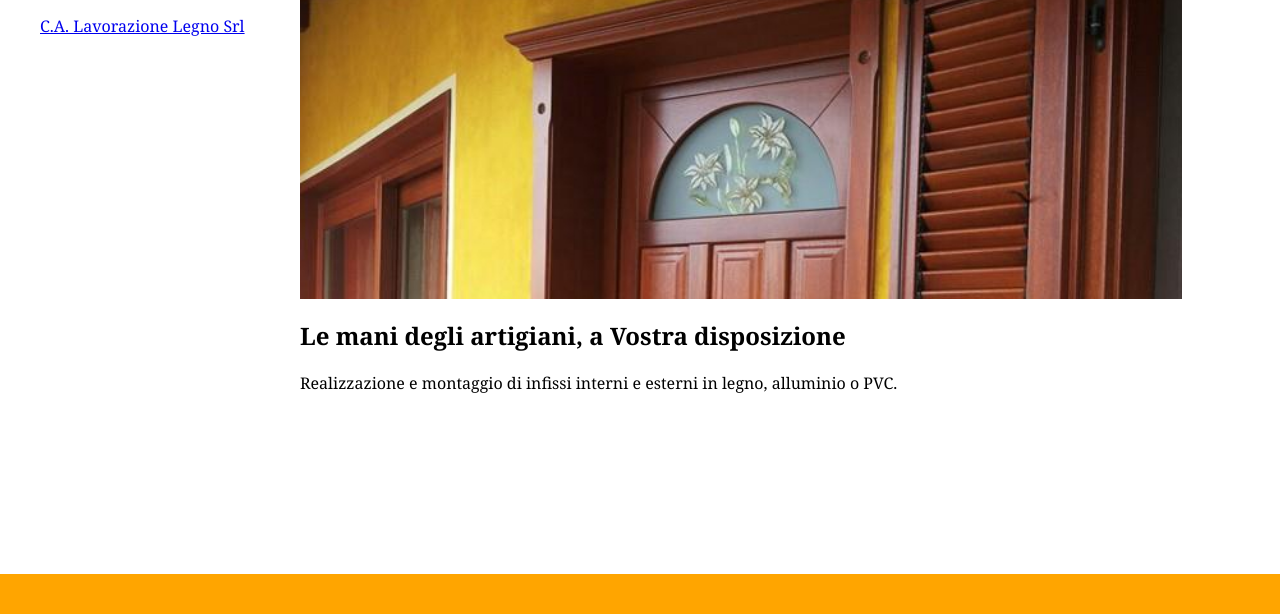
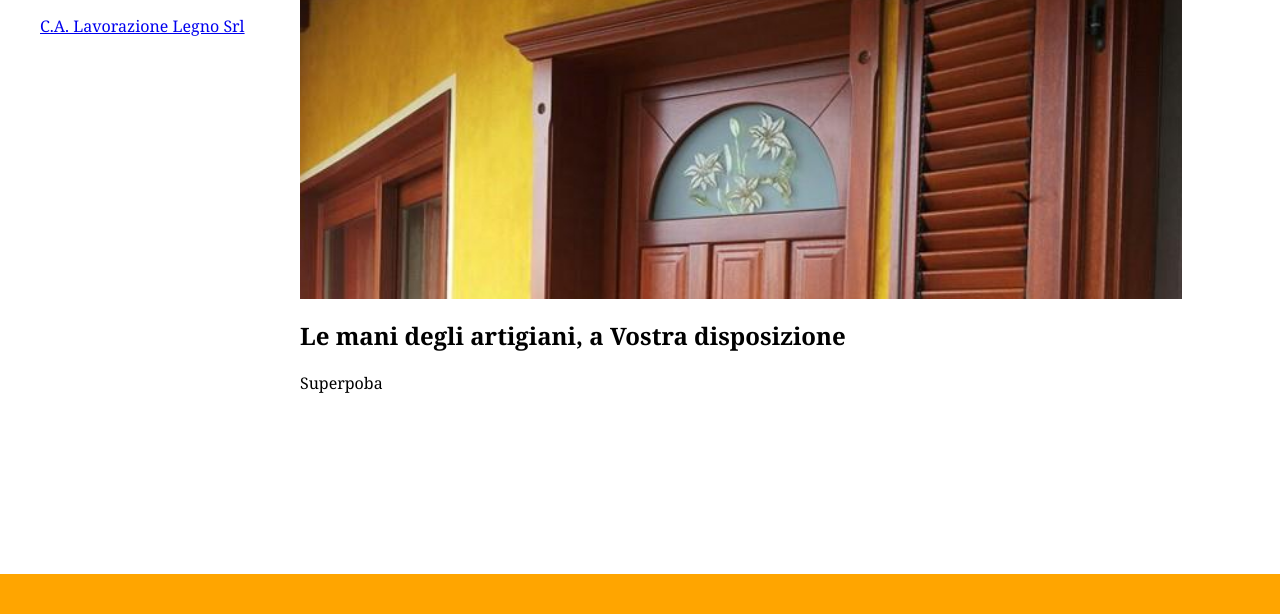
Before and after one commit to Madecaredda/hammer, a PHP site: page / in a window 1280 px wide. Shown: the part 186-800 px from the top of the page. Run offline with PHP 8.4, Linux system fonts and the light colour scheme; data that the repository does not hold is empty; some libraries are stand-ins or nearby versions.

Commit message:
modifiche

```diff
--- a/index.php
+++ b/index.php
@@ -88,7 +88,7 @@
                     <p id="prova"></p>
                     <h1> Le mani degli artigiani, a Vostra disposizione </h1>
                     <p class="content" id="content1">
-                        Realizzazione e montaggio di infissi interni e esterni in legno, alluminio o PVC.
+                        <?php echo file_get_contents('testo.txt'); ?>
                     </p>
 
                 </div>
```
